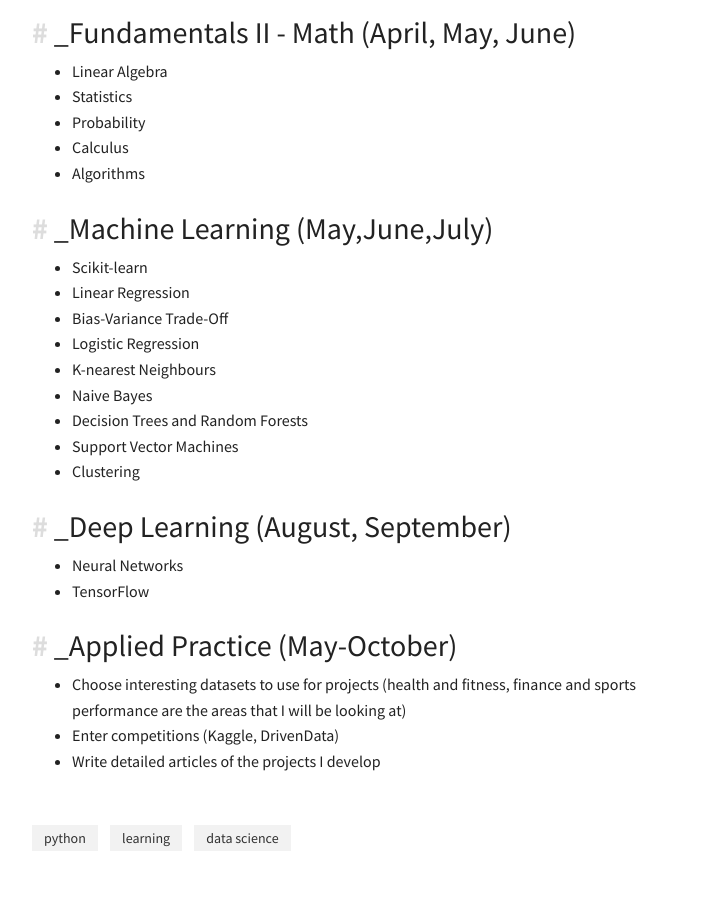
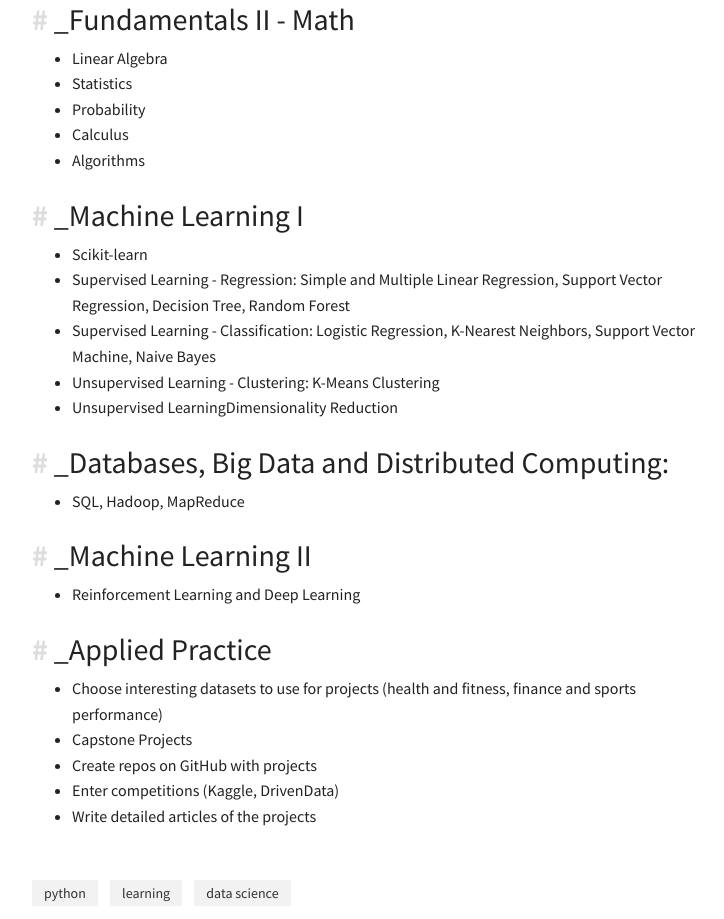
Before and after one commit to dblnunes/dblnunes.github.io, a plain HTML site: page learning-data-science.html in a window 1280 px wide. Shown: the part 1880-2799 px from the top of the page, without its empty margins (273-997 px from the left). Drawn offline with nearby package versions, Linux system fonts and the light colour scheme; some packages are replaced by stand-ins of ours.

Commit message:
new update on the learning outline

```diff
--- a/learning-data-science.html
+++ b/learning-data-science.html
@@ -432,13 +432,14 @@ article .meta a.comments_btn:hover {
         </header>
 
         <div class="article_content">
-            <p>I have decided to make a career change. Nowadays one has to be a lifelong learner and be able to adapt and change career more often than ever. As an up and coming popular subject Data Science appeals to me because it deals with many different skills that I always felt inclined to develop and pursue. Here I outline my path to learn the skills necessary to become a Data Analyst and Scientist.</p>
-<p>Out of curiosity I started learning how to code with Python. Initially i started taking a few courses and using Google and StackOverflow to learn what I needed. Life got in the way and my interest started fading and i stoped eventually. I piked it up again when I started reading books on data, algorithms and AI, and decided to apply it to data analysis. My Python learning was a lot easier because now I had a context to apply it to and i was super motivated to pursue it. No other subject has excited me as much as Data Science. I can spend hours focused on trying to figure a piece of code or an approach i can use to take insights from data. And i'm just starting!</p>
-<p>My goal is to develop the skills necessary for data analysis and then develop more in depth understanding of machine learning algorithms that can be used for analysis and prediction capable of informing decision-making. I have started my own learning and development path by designing my own open sourced data science learning. In this first post i outline the topics i will focus on for the next 6 months. In future posts I'll talk about my approach to learning and the curriculum resources and tools I will use. </p>
+            <p>I have decided to make a career change. Nowadays one has to be a lifelong learner and be able to adapt and change career more often than ever. As an up and coming popular subject Data Science appeals to me because it deals with many different skills that I always felt inclined to develop and pursue. Here I outline my path to learn the skills necessary to become a Data Analyst, Engineer, Scientist.</p>
+<p>Out of curiosity I started learning how to code with Python. Initially i started taking a few courses and using Google and StackOverflow to learn what I needed. Life got in the way and my interest started fading and i stoped eventually. I picked it up again when I started reading books on data, algorithms and AI, and decided to apply it to data analysis. Learning Python was now enjoyable because I had a context to apply it to. I've been using Python mainly for data analysis. I can spend hours focused on trying to figure a piece of code or an approach I can use to take insights from data. And i'm just starting!</p>
+<p>My goal is to develop the skills necessary for data analysis and then develop more in depth understanding of machine learning algorithms that can be used for analysis and prediction capable of informing decision-making.  </p>
+<p>I have started my own learning and development path by designing my own open sourced data science learning. In this first post i outline the topics i will focus on for the next 6 months. In future posts I'll talk about my approach to learning and the curriculum resources and tools I will use. </p>
 <p>I started with an exploratory phase where I just took several entry-level data science courses, focusing on the programming component. Im currently involved in learning Python for data science and looking to start on R and SQL later on.  </p>
 <p>The next phase will cover the fundamental math and theoretical requisites to succeed in data science and machine learning: linear algebra, statistics, probability and calculus.  </p>
-<p>I will then spend time practicing with datasets that interest me. I've spent many years in the Sports, Health and Fitness industry and i believe I can use data scientist skills to inform decision making at different levels.</p>
-<p>Bellow is an outline of the topics i will be focusing my learning and a rough time estimate for each phase of the plan. This is a general overview of the topics. I understand that there are many nuances depending on the specific directions one can take.</p>
+<p>I will then spend time practicing with datasets that interest me. I've spent many years in the Sports, Health and Fitness industry and i believe I can use data scientist skills to inform decision making at different levels in these arenas.</p>
+<p>Bellow is an outline of the topics i will be focusing my learning. This is a general overview of the topics. I understand that there are many nuances depending on the specific directions one can take. </p>
 <p>Stay tuned for future posts where I'll share my motivation for a career in Data Science, my approach to learning and more specific breakdown of the curriculum and the tools and resources to be used. </p>
 <h2>_Exploration (March)</h2>
 <p>This is the phase I've just completed.
@@ -452,7 +453,7 @@ It was a chance to understand at a higher level what comprises the field of Data
 <li>Version control, Git, use of the Terminal</li>
 <li>Statistics</li>
 </ul>
-<h2>_Fundamentals I- Data Analysis Using Python (March, April)</h2>
+<h2>_Fundamentals I- Data Analysis Using Python</h2>
 <p>Collect, explore, clean, manipulate and visualize data</p>
 <p>Using Numpy, Pandas, Matplotlib, Seaborn packages for:  </p>
 <ul>
@@ -465,7 +466,7 @@ It was a chance to understand at a higher level what comprises the field of Data
 <ul>
 <li>SQL</li>
 </ul>
-<h2>_Fundamentals II - Math (April, May, June)</h2>
+<h2>_Fundamentals II - Math</h2>
 <ul>
 <li>Linear Algebra  </li>
 <li>Statistics</li>
@@ -473,28 +474,29 @@ It was a chance to understand at a higher level what comprises the field of Data
 <li>Calculus</li>
 <li>Algorithms</li>
 </ul>
-<h2>_Machine Learning (May,June,July)</h2>
+<h2>_Machine Learning I</h2>
 <ul>
 <li>Scikit-learn</li>
-<li>Linear Regression</li>
-<li>Bias-Variance Trade-Off</li>
-<li>Logistic Regression</li>
-<li>K-nearest Neighbours</li>
-<li>Naive Bayes</li>
-<li>Decision Trees and Random Forests</li>
-<li>Support Vector Machines</li>
-<li>Clustering</li>
+<li>Supervised Learning - Regression: Simple and Multiple Linear Regression, Support Vector Regression, Decision Tree, Random Forest</li>
+<li>Supervised Learning - Classification: Logistic Regression, K-Nearest Neighbors, Support Vector Machine, Naive Bayes</li>
+<li>Unsupervised Learning - Clustering: K-Means Clustering</li>
+<li>Unsupervised LearningDimensionality Reduction</li>
 </ul>
-<h2>_Deep Learning (August, September)</h2>
+<h2>_Databases, Big Data and Distributed Computing:</h2>
 <ul>
-<li>Neural Networks</li>
-<li>TensorFlow</li>
+<li>SQL, Hadoop, MapReduce</li>
 </ul>
-<h2>_Applied Practice (May-October)</h2>
+<h2>_Machine Learning II</h2>
 <ul>
-<li>Choose interesting datasets to use for projects (health and fitness, finance and sports performance are the areas that I will be looking at)</li>
+<li>Reinforcement Learning and Deep Learning</li>
+</ul>
+<h2>_Applied Practice</h2>
+<ul>
+<li>Choose interesting datasets to use for projects (health and fitness, finance and sports performance)</li>
+<li>Capstone Projects</li>
+<li>Create repos on GitHub with projects</li>
 <li>Enter competitions (Kaggle, DrivenData)</li>
-<li>Write detailed articles of the projects I develop</li>
+<li>Write detailed articles of the projects</li>
 </ul>
         </div>
 
```
